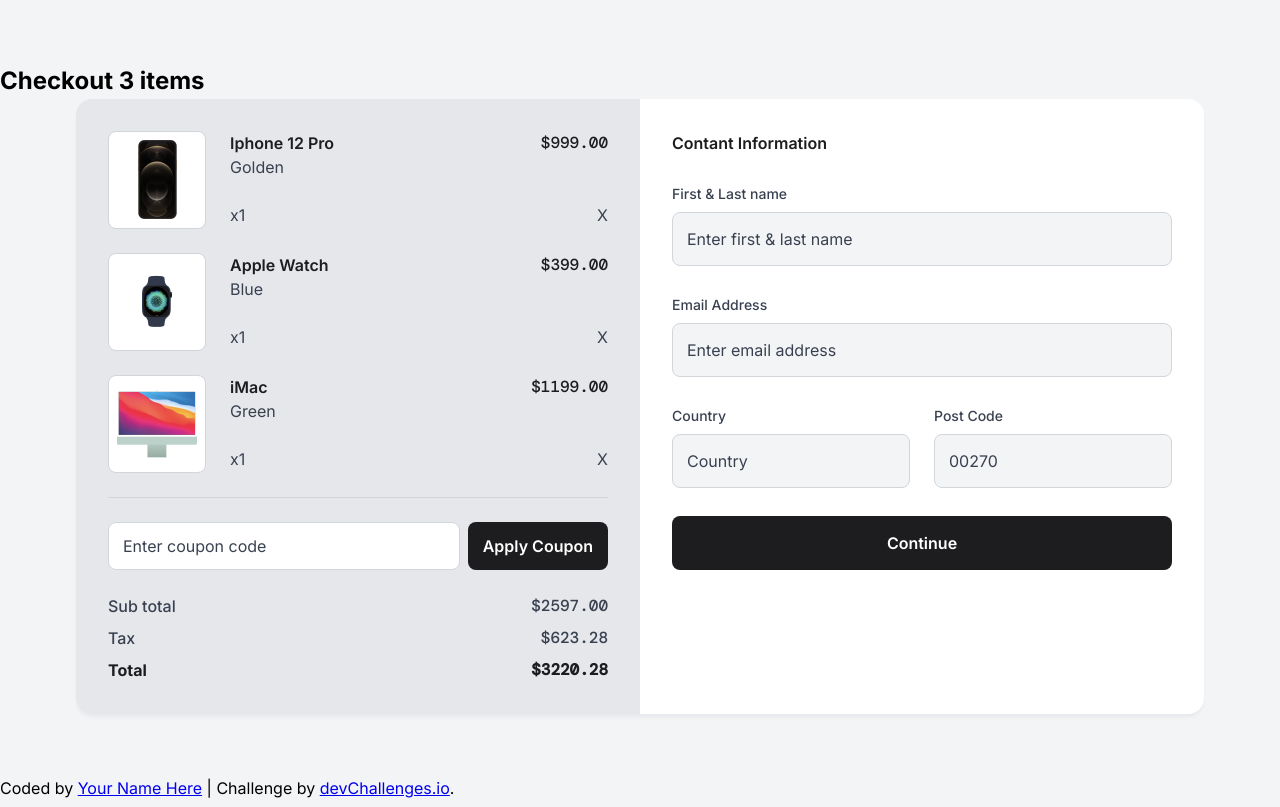
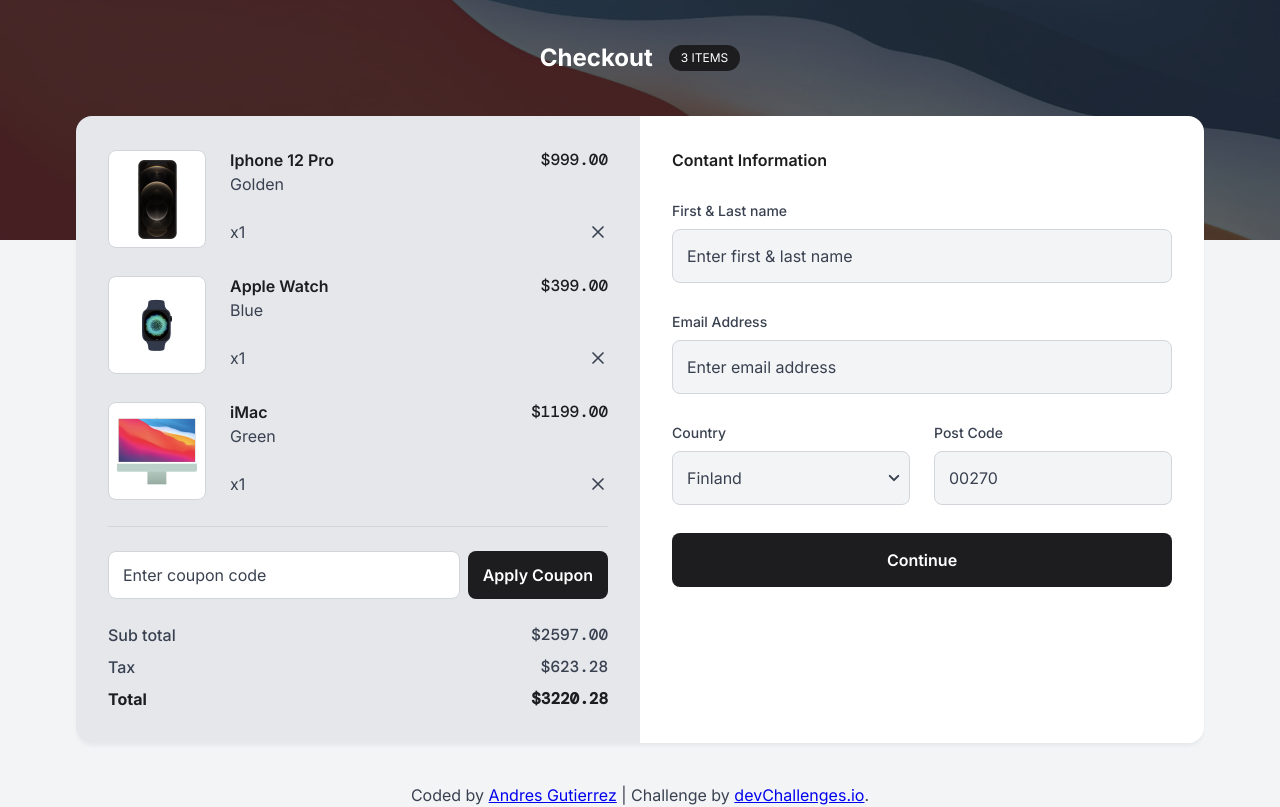
Before and after one commit to AGutierrezR/Device-Shop-Checkout, a plain HTML site: page index.html in a window 1280 px wide. Drawn offline with nearby package versions, Linux system fonts and the light colour scheme.

Commit message:
Add more styles and markup to match design

```diff
--- a/css/styles.css
+++ b/css/styles.css
@@ -17,20 +17,26 @@
 }
 
 body {
+  --backgroundColor: var(--clr-lighter);
+  --textColor: var(--clr-medium);
+  --textInverseColor: var(--clr-white);
+  --headingColor: var(--clr-dark);
+
   display: flex;
   flex-direction: column;
   min-height: 100vh;
 
   font-family: var(--fontFamily);
   font-weight: var(--fontWeightRegular);
-  background-color: var(--backgroundColor, var(--clr-lighter));
+  background-color: var(--backgroundColor);
   color: var(--textColor);
 }
 
-.theme--light {
+.section--light {
   --backgroundColor: var(--clr-gray);
   --textColor: var(--clr-medium);
-  --text2Color: var(--clr-dark);
+  --textInverseColor: var(--clr-white);
+  --headingColor: var(--clr-dark);
   --controlBorderColor: var(--clr-light);
   --buttonColor: var(--clr-dark);
   --buttonHoverColor: var(--clr-dark);
@@ -39,12 +45,13 @@
   --inputBackground: var(--clr-white);
   --inputPlaceholderColor: var(--clr-medium);
   --inputTextColor: var(--clr-medium);
+  --thumbnailBackground: var(--clr-white);
 }
 
-.theme--white {
+.section--white {
   --backgroundColor: var(--clr-white);
   --textColor: var(--clr-medium);
-  --text2Color: var(--clr-dark);
+  --headingColor: var(--clr-dark);
   --controlBorderColor: var(--clr-light);
   --buttonColor: var(--clr-dark);
   --buttonHoverColor: var(--clr-dark);
@@ -53,6 +60,7 @@
   --inputBackground: var(--clr-lighter);
   --inputPlaceholderColor: var(--clr-medium);
   --inputTextColor: var(--clr-medium);
+  --thumbnailBackground: var(--clr-white);
 }
 
 h1 {
@@ -67,7 +75,7 @@
 h6 {
   font-size: 1rem;
   font-weight: var(--fontWeightSemibold);
-  color: var(--text2Color);
+  color: var(--headingColor);
 }
 
 label {
@@ -116,7 +124,8 @@
   border: 1px solid var(--buttonFocusColor);
 }
 
-input {
+input,
+select {
   color: var(--inputTextColor);
   background: var(--inputBackground);
   border-radius: 8px;
@@ -124,6 +133,53 @@
 
 input::placeholder {
   color: var(--inputPlaceholderColor);
+}
+
+.custom-select {
+  position: relative;
+}
+
+.custom-select select {
+  text-overflow: ellipsis;
+  white-space: nowrap;
+  width: 100%;
+  padding-inline: 0.875rem 2rem;
+  appearance: none;
+  -webkit-appearance: none;
+  -moz-appearance: none;
+}
+
+.custom-arrow {
+  position: absolute;
+  top: 0;
+  right: 0;
+  display: flex;
+  align-items: center;
+  justify-content: center;
+  height: 100%;
+  width: 2rem;
+  pointer-events: none;
+}
+
+.form-control--medium {
+  height: 3.375rem;
+}
+
+.sprite {
+  display: none;
+}
+
+.icon {
+  --_icon-width: var(--icon-width, 1.5rem);
+  --_icon-height: var(--icon-height, 2rem);
+
+  height: var(--_icon-height);
+  width: var(--_icon-width);
+}
+
+.icon--cross {
+  --icon-width: 1.25rem;
+  --icon-height: 1.5rem;
 }
 
 /* Layout classes */
@@ -186,12 +242,50 @@
 }
 /* End of layout classes */
 
+.pattern {
+  position: absolute;
+  width: 100%;
+  height: 15rem;
+  background-image: url(/resources/background-image@2x.png);
+  background-color: var(--color-dark-purple);
+  background-size: cover;
+  background-repeat: no-repeat;
+  background-position: center;
+}
+
+@media (min-width: 640px) {
+  .pattern {
+    background-image: url(/resources/background-image.png);
+  }
+}
+
 .main-content {
+  position: relative;
   flex-grow: 1;
   display: flex;
   flex-direction: column;
+  padding-block: 2.5rem;
+}
+
+.main-title {
+  color: var(--textInverseColor);
+  display: flex;
+  gap: 1rem;
+  align-items: center;
   justify-content: center;
-  padding-block: 2.5rem;
+}
+
+.main-title span {
+  font-size: 12px;
+  background: var(--clr-dark);
+  text-transform: uppercase;
+  padding: 0.25rem 0.75rem;
+  border-radius: 16px;
+  font-weight: var(--fontWeightRegular);
+}
+
+.main-title + * {
+  margin-top: 2.5rem;
 }
 
 .cart-items {
@@ -243,7 +337,7 @@
   font-weight: var(--fontWeightSemibold);
   font-family: var(--fontFamilyNumber);
   font-weight: 500;
-  color: var(--text2Color);
+  color: var(--headingColor);
 }
 
 .cart-item-thumbnail {
@@ -257,7 +351,7 @@
   width: 100%;
   max-width: var(--cart-item-thumbnail-size);
   margin-inline: auto;
-  background: var(--clr-white);
+  background: var(--thumbnailBackground);
   border-radius: 8px;
   border: 1px solid var(--clr-light);
 }
@@ -288,7 +382,7 @@
 }
 
 .summary-total {
-  color: var(--text2Color);
+  color: var(--headingColor);
   font-weight: var(--fontWeightBold);
 }
 
@@ -297,6 +391,6 @@
   color: var(--textColor);
 }
 
-.form-control--medium {
-  height: 3.375rem;
+.author-info {
+  text-align: center;
 }
--- a/index.html
+++ b/index.html
@@ -24,11 +24,13 @@
     <link rel="stylesheet" href="css/styles.css" />
   </head>
   <body>
+    <div class="pattern" aria-hidden="true"></div>
+
     <main class="main-content">
-      <h1>Checkout <span>3 items</span></h1>
+      <h1 class="main-title">Checkout <span>3 items</span></h1>
 
       <div class="wrapper cart-container">
-        <section class="cart-content theme--light">
+        <section class="cart-content section--light">
           <section aria-label="Cart content" class="summary">
             <ol class="cart-items stack" role="list">
               <li class="cart-item">
@@ -48,7 +50,11 @@
                     <div class="repel">
                       <div class="cart-item-quantity">x1</div>
 
-                      <button type="button" unset>X</button>
+                      <button type="button" unset>
+                        <svg class="icon icon--cross">
+                          <use xlink:href="#:cross" />
+                        </svg>
+                      </button>
                     </div>
                   </div>
                 </div>
@@ -70,7 +76,11 @@
                     <div class="repel">
                       <div class="cart-item-quantity">x1</div>
 
-                      <button type="button" unset>X</button>
+                      <button type="button" unset>
+                        <svg class="icon icon--cross">
+                          <use xlink:href="#:cross" />
+                        </svg>
+                      </button>
                     </div>
                   </div>
                 </div>
@@ -92,7 +102,11 @@
                     <div class="repel">
                       <div class="cart-item-quantity">x1</div>
 
-                      <button type="button" unset>X</button>
+                      <button type="button" unset>
+                        <svg class="icon icon--cross">
+                          <use xlink:href="#:cross" />
+                        </svg>
+                      </button>
                     </div>
                   </div>
                 </div>
@@ -133,12 +147,12 @@
           </aside>
         </section>
         <section
-          class="theme--white contact-info flow"
+          class="section--white contact-info flow"
           aria-labelledby="contact-info"
         >
           <h2 id="contact-info">Contant Information</h2>
 
-          <form class="contact-info-form stack stack--large" action="post">
+          <form class="stack stack--large" action="post">
             <div class="stack stack--small">
               <label for="fullName">First & Last name</label>
               <input
@@ -162,13 +176,22 @@
             <div class="two-columns">
               <div class="stack stack--small">
                 <label for="country">Country</label>
-                <input
-                  type="text"
-                  class="form-control--medium"
-                  id="country"
-                  ambient="secondary"
-                  placeholder="Country"
-                />
+                <div class="custom-select">
+                  <select
+                    class="form-control--medium"
+                    id="country"
+                    name="country"
+                  >
+                    <option value="finland" selected>Finland</option>
+                    <option value="spain">Spain</option>
+                    <option value="anothercountry">Another country here</option>
+                  </select>
+                  <div class="custom-arrow">
+                    <svg class="icon">
+                      <use xlink:href="#:angle-down" />
+                    </svg>
+                  </div>
+                </div>
               </div>
               <div class="stack stack--small">
                 <label for="zipcode">Post Code</label>
@@ -189,10 +212,29 @@
     </main>
 
     <footer class="author-info">
-      Coded by <a href="#">Your Name Here</a> | Challenge by
+      Coded by <a href="#">Andres Gutierrez</a> | Challenge by
       <a href="https://www.devchallenges.io?ref=challenge" target="_blank"
         >devChallenges.io</a
       >.
     </footer>
+
+    <svg class="sprite">
+      <symbol id=":angle-down" viewBox="0 0 24 24">
+        <path
+          fill="currentColor"
+          d="M17 9.17a1 1 0 0 0-1.41 0L12 12.71L8.46 9.17a1 1 0 0 0-1.41 0a1 1 0 0 0 0 1.42l4.24 4.24a1 1 0 0 0 1.42 0L17 10.59a1 1 0 0 0 0-1.42"
+        />
+      </symbol>
+      <symbol id=":cross" viewBox="0 0 24 24">
+        <path
+          fill="none"
+          stroke="currentColor"
+          stroke-linecap="round"
+          stroke-linejoin="round"
+          stroke-width="2"
+          d="M18 6L6 18M6 6l12 12"
+        />
+      </symbol>
+    </svg>
   </body>
 </html>
```
